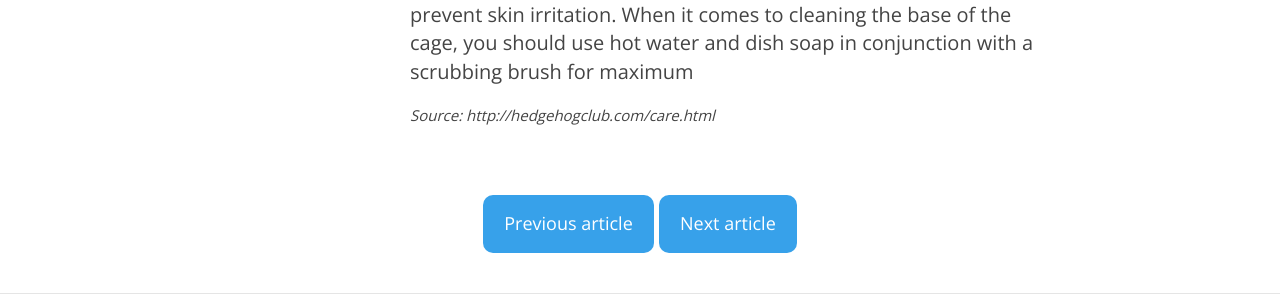
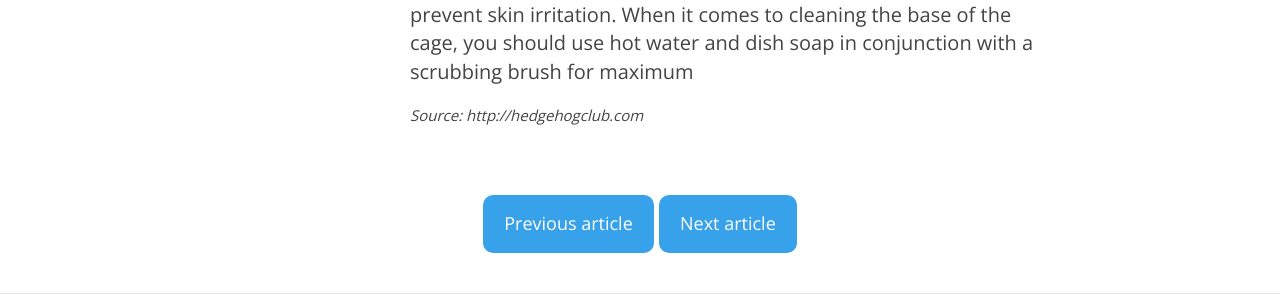
Before and after one commit to crittergo/crittergo.github.io, a Jekyll site: the page built from _posts/2014-02-14-hedgehog.md, in a window 1280 px wide. Shown: the part 1816-2115 px from the top of the page. Built offline with Jekyll 4.4.1, drawn with Linux system fonts in a browser that asks for light colours; nearby versions of some CDN libraries; library files that are not in the unit come from our copies; comment, search, counter and statistics services are not loaded; some of the changed lines change nothing that is shown.

Commit message:
Update 2014-02-14-hedgehog.md

```diff
--- a/_posts/2014-02-14-hedgehog.md
+++ b/_posts/2014-02-14-hedgehog.md
@@ -33,4 +33,4 @@ Perhaps the most unique problem facing hedgehogs is obesity. You must make sure
 Like any other pet, you should change the bedding in your hedgehog’s cage every week. Since they prefer cloth material, you should clean any droppings out of the cage daily, and be prepared to change the bedding at any time. You can wash the fleece in a washing machine or by hand, using only dish soap and hot water to prevent skin irritation. When it comes to cleaning the base of the cage, you should use hot water and dish soap in conjunction with a scrubbing brush for maximum
 
 
-<sub> *Source: http://hedgehogclub.com/care.html*</sub>
+<sub> *Source: http://hedgehogclub.com*</sub>
```
